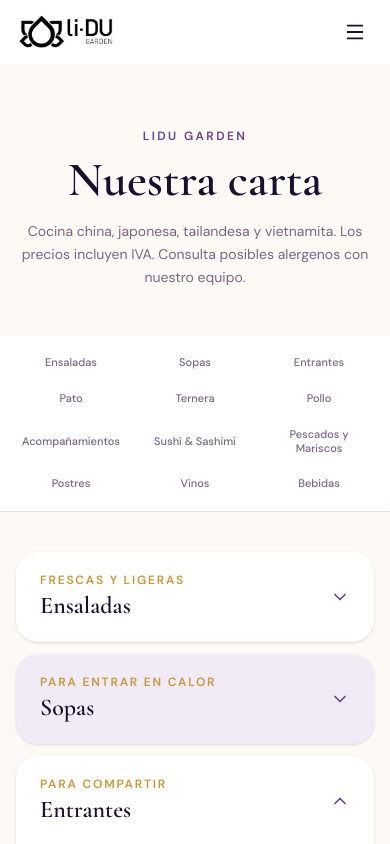
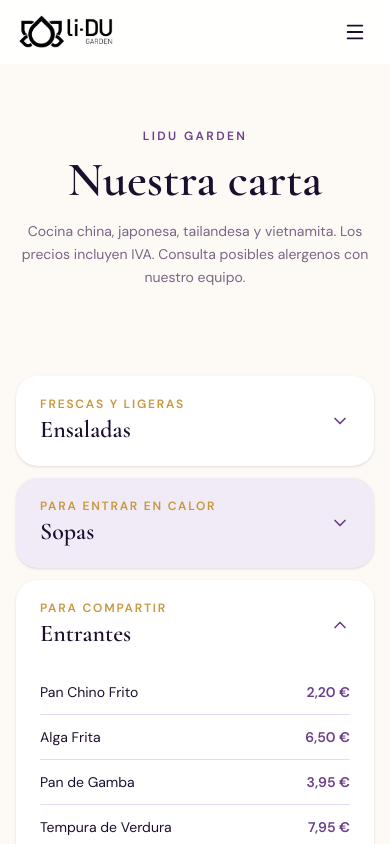
Before and after one commit to ianharris-sketch/lidu-garden, a Next.js app: page /carta in a window 390 px wide. Shown: the top 844 px of the page. Built offline with nearby package versions, Linux system fonts and the light colour scheme.

Commit message:
Hide section nav on mobile, show accordion only
Co-Authored-By: Claude Sonnet 4.6 <noreply@anthropic.com>

```diff
--- a/src/components/CartaAccordion.tsx
+++ b/src/components/CartaAccordion.tsx
@@ -367,25 +367,10 @@ export default function CartaAccordion() {
 
   return (
     <>
-      {/* Sticky nav — grid on mobile, pill row on desktop */}
-      <div className="sticky top-16 md:top-20 z-40 bg-white/95 backdrop-blur-sm border-b border-[#E8D9F5]">
-        <div className="max-w-5xl mx-auto px-3 py-3">
-
-          {/* Mobile: 3-column grid — all 12 visible at once */}
-          <div className="grid grid-cols-3 gap-1.5 md:hidden">
-            {menuSections.map((section) => (
-              <button
-                key={section.id}
-                onClick={() => openAndScroll(section.id)}
-                className="px-2 py-2 rounded-xl text-[11px] font-medium text-[#7A6585] hover:text-[#6B3F8C] hover:bg-[#F0EBF7] active:bg-[#F0EBF7] active:text-[#6B3F8C] transition-colors leading-tight text-center cursor-pointer"
-              >
-                {section.title}
-              </button>
-            ))}
-          </div>
-
-          {/* Desktop: scrollable pill row */}
-          <div className="hidden md:flex items-center gap-1 overflow-x-auto">
+      {/* Sticky nav — desktop only */}
+      <div className="hidden md:block sticky top-20 z-40 bg-white/95 backdrop-blur-sm border-b border-[#E8D9F5]">
+        <div className="max-w-5xl mx-auto px-4 overflow-x-auto">
+          <div className="flex items-center gap-1 py-3">
             {menuSections.map((section) => (
               <button
                 key={section.id}
@@ -396,7 +381,6 @@ export default function CartaAccordion() {
               </button>
             ))}
           </div>
-
         </div>
       </div>
 
```
